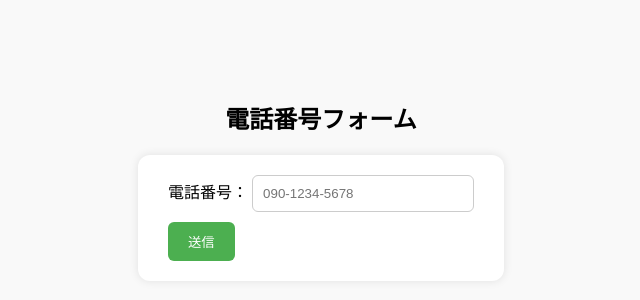
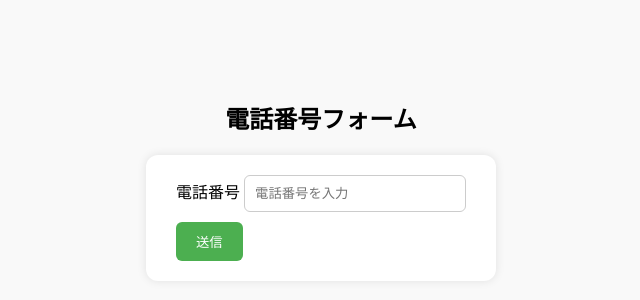
Before and after one commit to TakashiS100/telnum-sample, a plain HTML site: page index.html in a window 1280 px wide. Shown: the whole page, without its empty margins (319-959 px from the left). Drawn offline with Linux system fonts and the light colour scheme.

Commit message:
Update index.html
label と placeholderを修正

```diff
--- a/index.html
+++ b/index.html
@@ -41,8 +41,8 @@
 <body>
   <h2>電話番号フォーム</h2>
   <form>
-    <label>電話番号：</label>
-    <input type="tel" name="phone" placeholder="090-1234-5678" required>
+    <label>電話番号</label>
+    <input type="tel" name="phone" placeholder="電話番号を入力" required>
     <br>
     <button type="submit">送信</button>
   </form>
```
